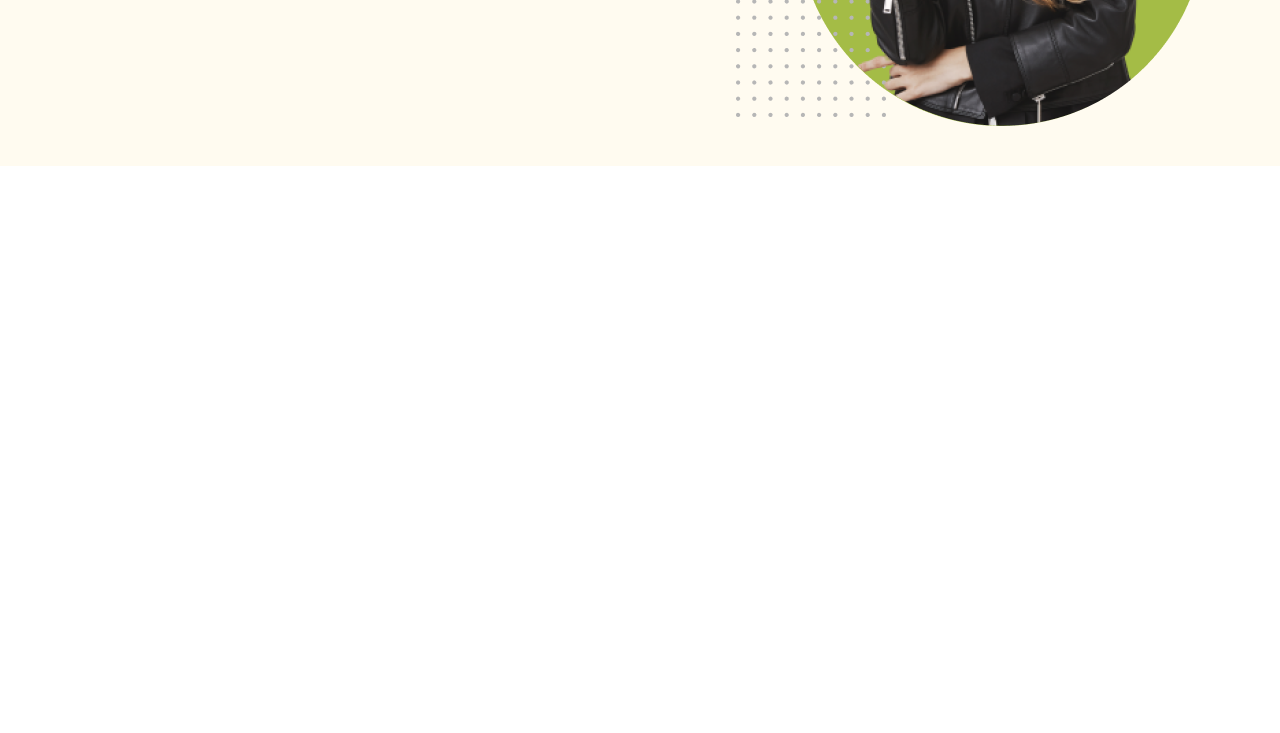
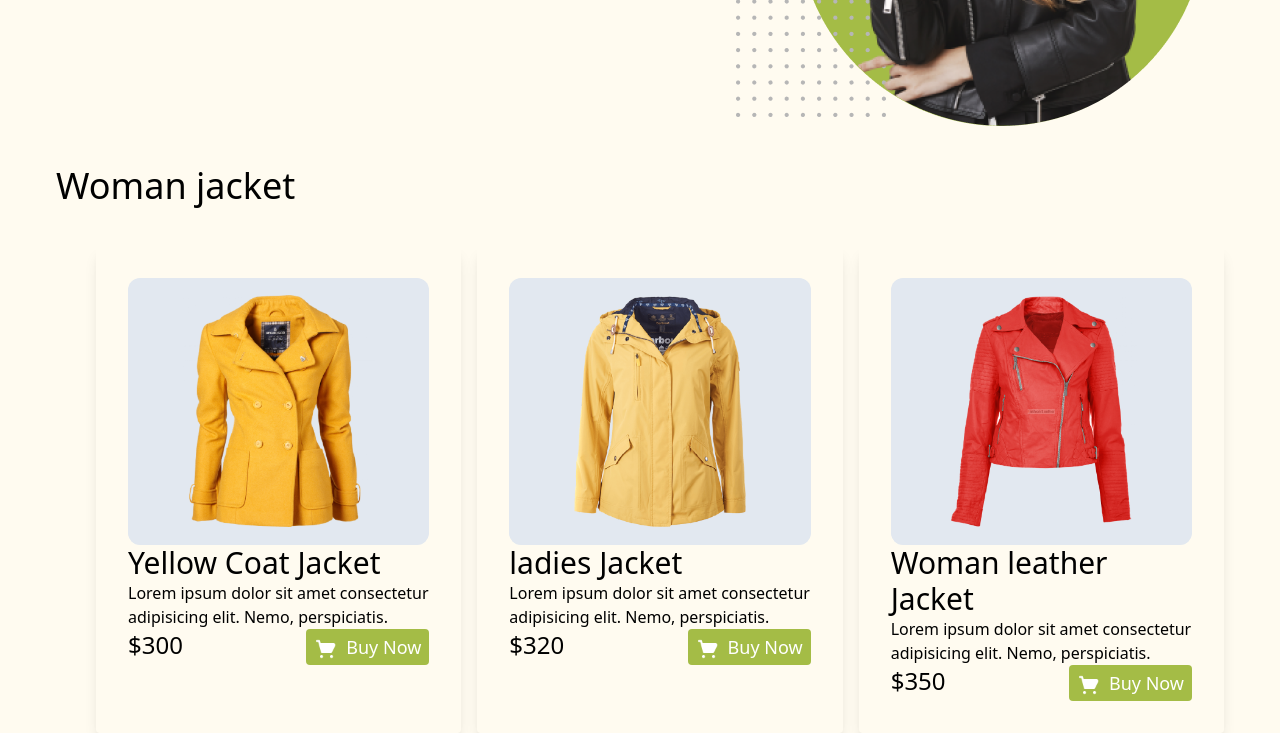
Before and after one commit to Soliman-soad/penguin-fashion, a plain HTML site: page index.html in a window 1280 px wide. Shown: the part 481-1214 px from the top of the page. Before the commit the page ends 800 px from the top, so only its background shows below. Drawn offline with nearby package versions, Linux system fonts and the light colour scheme.

Commit message:
women jacket added

```diff
--- a/index.html
+++ b/index.html
@@ -42,8 +42,8 @@
       </nav>
       <!-- navigation end  -->
       <!-- model section start -->
-      <section class="flex justify-around items-center p-10">
-        <div class="w-1/2">
+      <section class="sm:flex justify-around items-center p-10">
+        <div class="sm:w-1/2">
           <h1 class="text-6xl text-penguinText">Be the Penguins</h1>
           <h1 class="text-6xl">of Winter</h1>
           <p>
@@ -65,6 +65,87 @@
         </div>
       </section>
       <!-- model section end -->
+      <main>
+        <!-- women jacket start -->
+        <section class="mx-14">
+          <h1 class="text-4xl">Woman jacket</h1>
+          <div class="grid sm:grid-cols-2 md:grid-cols-3 gap-4 mt-10 ml-10">
+            <div class="p-8 shadow-lg rounded">
+              <div
+                class="w-auto flex justify-center bg-slate-200 p-4 rounded-xl"
+              >
+                <img src="./images/jacket-1.png" class="w-48" alt="" />
+              </div>
+              <h3 class="text-3xl">Yellow Coat Jacket</h3>
+              <p>
+                Lorem ipsum dolor sit amet consectetur adipisicing elit. Nemo,
+                perspiciatis.
+              </p>
+              <div class="flex justify-between">
+                <h1 class="text-2xl penguinText">$300</h1>
+                <button
+                  class="bg-penguinBtn text-white text-lg px-2 py-1 rounded"
+                >
+                  <img
+                    src="./icons/shopping-cart 1.png"
+                    class="w-8 inline pr-2"
+                    alt=""
+                  />Buy Now
+                </button>
+              </div>
+            </div>
+            <div class="p-8 shadow-lg rounded">
+              <div
+                class="w-auto flex justify-center bg-slate-200 p-4 rounded-xl"
+              >
+                <img src="./images/jacket-2.png" class="w-48" alt="" />
+              </div>
+              <h3 class="text-3xl">ladies Jacket</h3>
+              <p>
+                Lorem ipsum dolor sit amet consectetur adipisicing elit. Nemo,
+                perspiciatis.
+              </p>
+              <div class="flex justify-between">
+                <h1 class="text-2xl penguinText">$320</h1>
+                <button
+                  class="bg-penguinBtn text-white text-lg px-2 py-1 rounded"
+                >
+                  <img
+                    src="./icons/shopping-cart 1.png"
+                    class="w-8 inline pr-2"
+                    alt=""
+                  />Buy Now
+                </button>
+              </div>
+            </div>
+            <div class="p-8 shadow-lg rounded">
+              <div
+                class="w-auto flex justify-center bg-slate-200 p-4 rounded-xl"
+              >
+                <img src="./images/jacket-3.png" class="w-48" alt="" />
+              </div>
+              <h3 class="text-3xl">Woman leather Jacket</h3>
+              <p>
+                Lorem ipsum dolor sit amet consectetur adipisicing elit. Nemo,
+                perspiciatis.
+              </p>
+              <div class="flex justify-between">
+                <h1 class="text-2xl penguinText">$350</h1>
+                <button
+                  class="bg-penguinBtn text-white text-lg px-2 py-1 rounded"
+                >
+                  <img
+                    src="./icons/shopping-cart 1.png"
+                    class="w-8 inline pr-2"
+                    alt=""
+                  />Buy Now
+                </button>
+              </div>
+            </div>
+          </div>
+        </section>
+        <!-- women jacket end -->
+      </main>
     </header>
   </body>
 </html>
```
